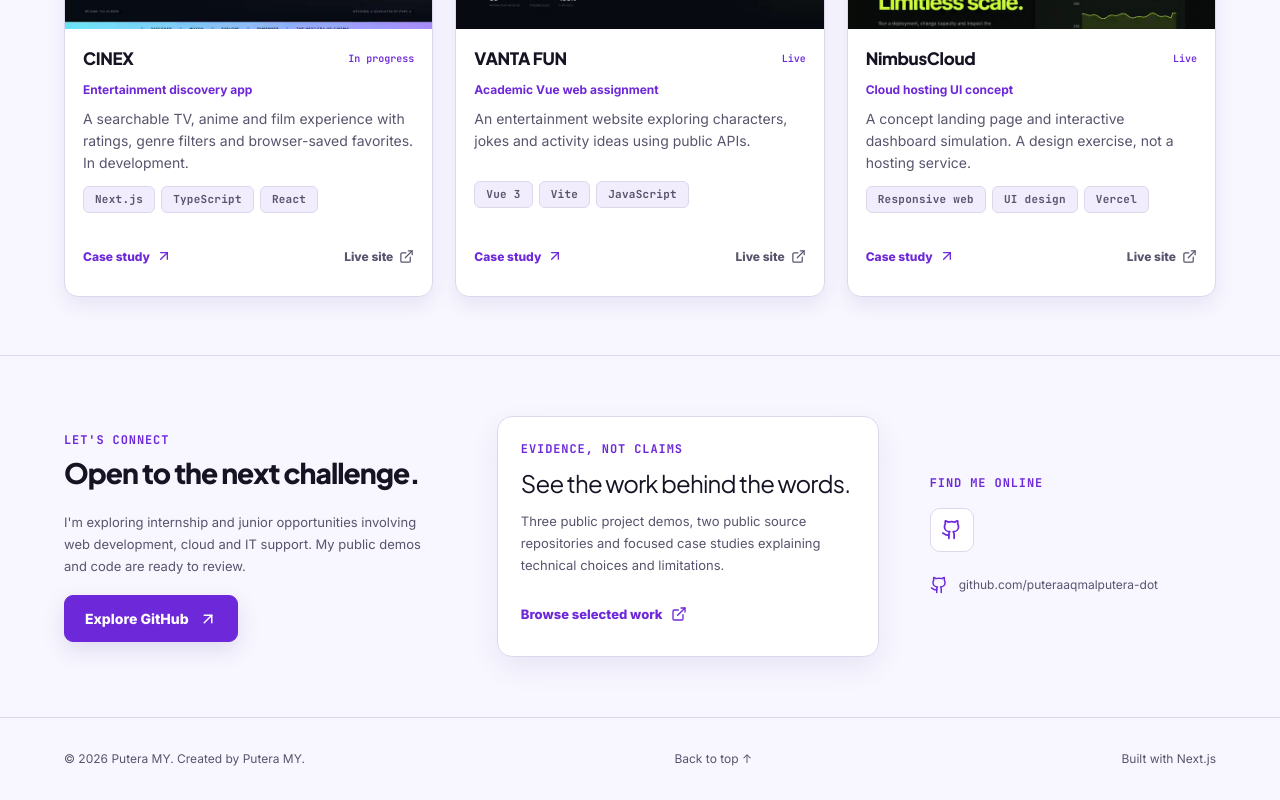
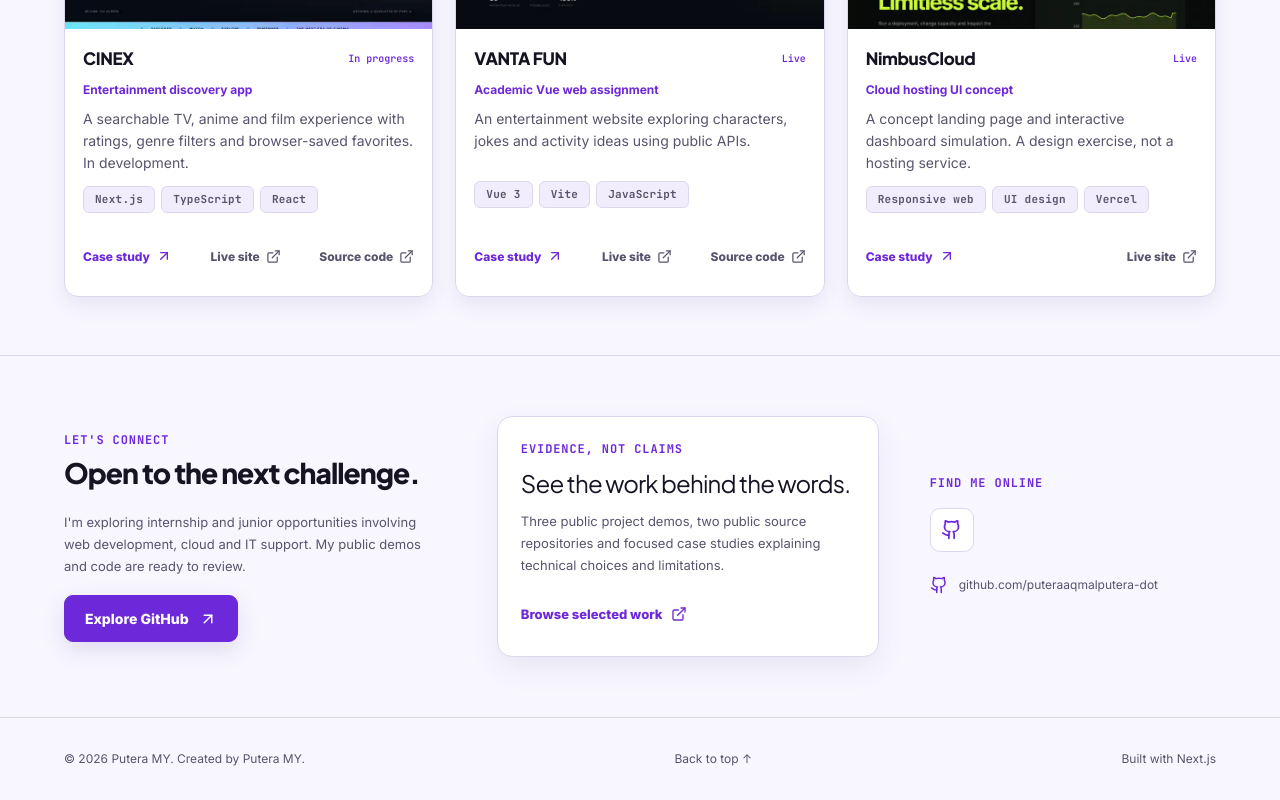
Before and after one commit to PuteraMY/putera-my-portfolio, a Next.js app: page / in a window 1280 px wide. Shown: the part 2177-2977 px from the top of the page. Built offline with nearby package versions, Linux system fonts and the light colour scheme.

Commit message:
feat(portfolio): expose verified project source links for recruiters

```diff
--- a/components/sections/Projects.tsx
+++ b/components/sections/Projects.tsx
@@ -33,6 +33,7 @@ function ProjectCard({ project, index }: { project: Project; index: number }) {
         <div className="project-actions">
           <Link href={`/projects/${project.slug}`} className="project-text-link">Case study <ArrowUpRight size={16} aria-hidden="true" /></Link>
           {project.liveUrl && <a href={project.liveUrl} target="_blank" rel="noopener noreferrer" className="project-text-link muted-link" aria-label={`Open ${project.title} live site in a new tab`}>Live site <ExternalLink size={15} aria-hidden="true" /></a>}
+          {project.sourceUrl && <a href={project.sourceUrl} target="_blank" rel="noopener noreferrer" className="project-text-link muted-link" aria-label={`Open ${project.title} source code on GitHub in a new tab`}>Source code <ExternalLink size={15} aria-hidden="true" /></a>}
         </div>
       </div>
     </motion.article>
--- a/data/portfolio.ts
+++ b/data/portfolio.ts
@@ -136,4 +136,4 @@ export const projectCounts = {
   active: projects.filter((p) => p.status === "in-development").length,
   areas: site.focusAreas.length,
 };
-export const isEmailConfigured = () => Boolean(site.email && /^[^\\s@]+@[^\\s@]+\\.[^\\s@]+$/.test(site.email));
+export const isEmailConfigured = () => Boolean(site.email && /^[^\s@]+@[^\s@]+\.[^\s@]+$/.test(site.email));
```
